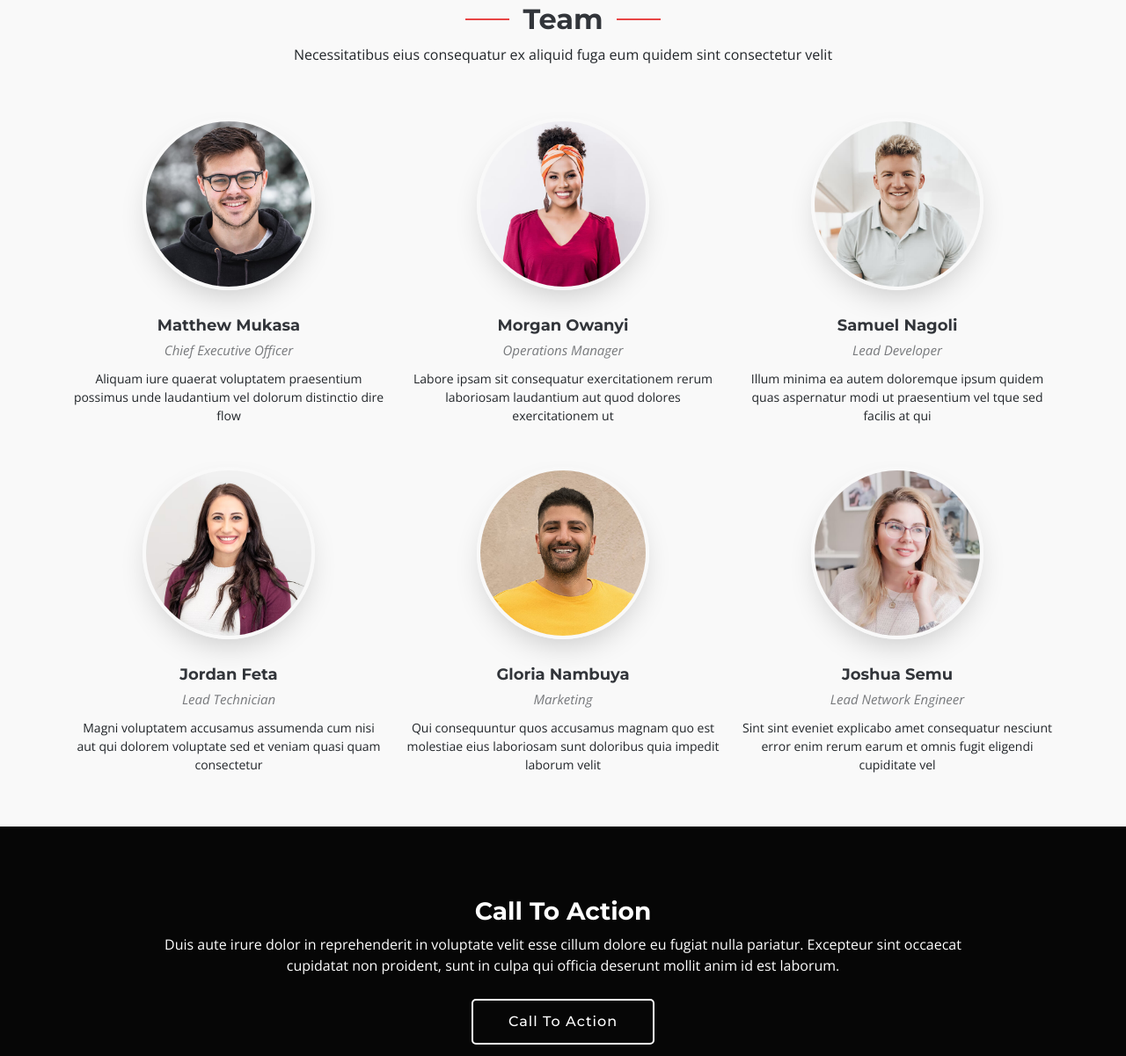
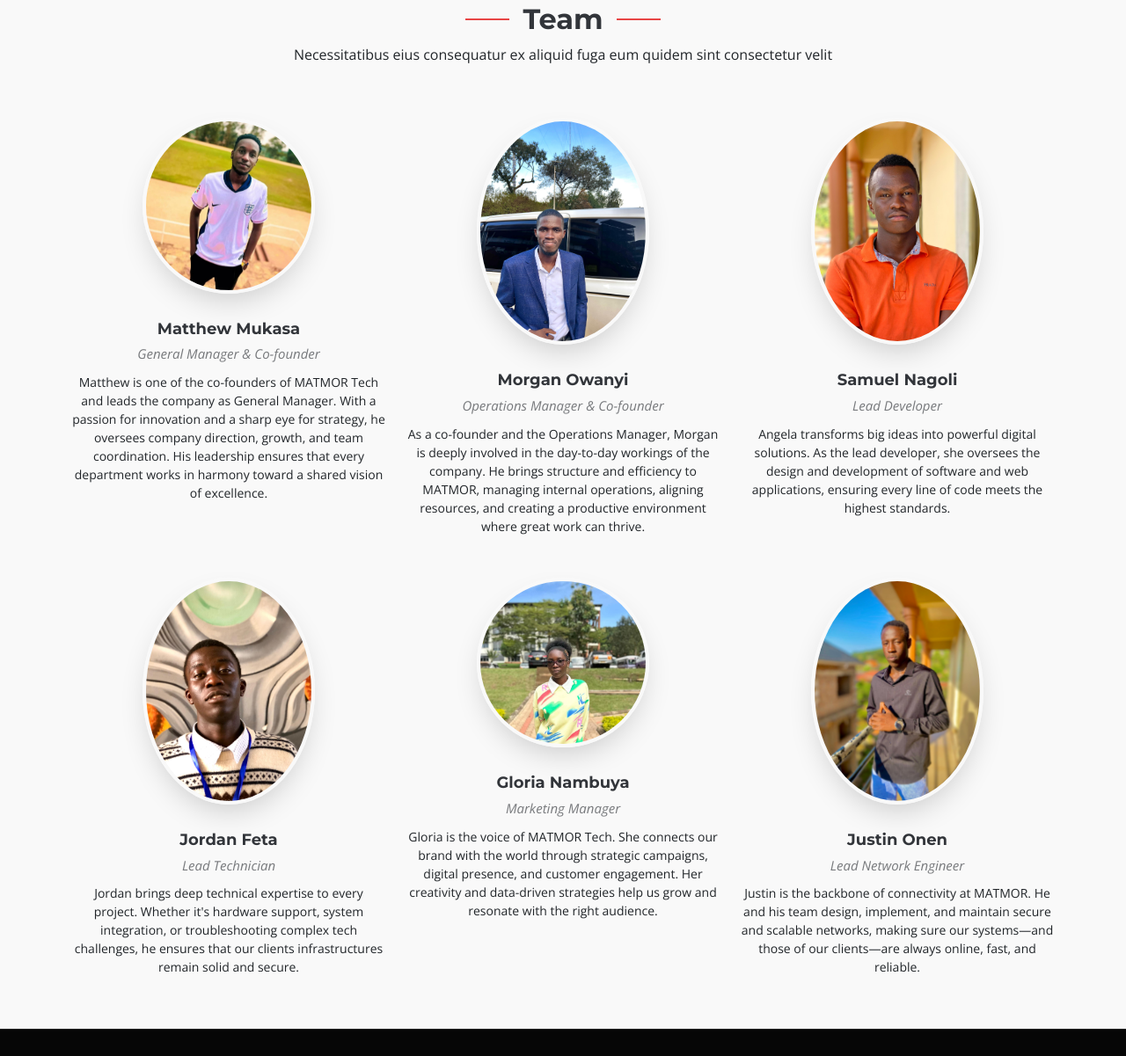
Before and after one commit to morgan-owanyi/MATMOR-TECHNOLOGIES-WEBSITE, a plain HTML site: page index.html in a window 1280 px wide. Shown: the part 7298-8499 px from the top of the page at 88% size. Drawn offline with nearby package versions, Linux system fonts and the light colour scheme; animation ran at ten frames a second.

Commit message:
small changes

```diff
--- a/index.html
+++ b/index.html
@@ -396,7 +396,7 @@
               <div class="portfolio-info">
                 <h4>App 1</h4>
                 <p>Lorem ipsum, dolor sit</p>
-                <a href="assets/img/masonry-portfolio/masonry-portfolio-1.jpg" title="App 1" data-gallery="portfolio-gallery-app" class="glightbox preview-link"><i class="bi bi-zoom-in"></i></a>
+                <a href="assets/img/masonry-portfolio/60seconds 1.jpg" title="App 1" data-gallery="portfolio-gallery-app" class="glightbox preview-link"><i class="bi bi-zoom-in"></i></a>
                 <a href="portfolio-details.html" title="More Details" class="details-link"><i class="bi bi-link-45deg"></i></a>
               </div>
             </div><!-- End Portfolio Item -->
@@ -646,7 +646,7 @@
 
           <div class="col-lg-4 col-md-6 member" data-aos="fade-up" data-aos-delay="100">
             <div class="member-img">
-              <img src="assets/img/team/team-1.jpg" class="img-fluid" alt="">
+              <img src="assets/img/team/mukasa matthew.jpg" class="img-fluid" alt="">
               <div class="social">
                 <a href="#"><i class="bi bi-twitter-x"></i></a>
                 <a href="#"><i class="bi bi-facebook"></i></a>
@@ -656,14 +656,14 @@
             </div>
             <div class="member-info text-center">
               <h4>Matthew Mukasa</h4>
-              <span>Chief Executive Officer</span>
-              <p>Aliquam iure quaerat voluptatem praesentium possimus unde laudantium vel dolorum distinctio dire flow</p>
+              <span>General Manager & Co-founder </span>
+              <p>Matthew is one of the co-founders of MATMOR Tech and leads the company as General Manager. With a passion for innovation and a sharp eye for strategy, he oversees company direction, growth, and team coordination. His leadership ensures that every department works in harmony toward a shared vision of excellence.</p>
             </div>
           </div><!-- End Team Member -->
 
           <div class="col-lg-4 col-md-6 member" data-aos="fade-up" data-aos-delay="200">
             <div class="member-img">
-              <img src="assets/img/team/team-2.jpg" class="img-fluid" alt="">
+              <img src="assets/img/team/Morgan.jpg" class="img-fluid" alt="">
               <div class="social">
                 <a href="#"><i class="bi bi-twitter-x"></i></a>
                 <a href="#"><i class="bi bi-facebook"></i></a>
@@ -673,14 +673,14 @@
             </div>
             <div class="member-info text-center">
               <h4>Morgan Owanyi</h4>
-              <span>Operations Manager</span>
-              <p>Labore ipsam sit consequatur exercitationem rerum laboriosam laudantium aut quod dolores exercitationem ut</p>
+              <span>Operations Manager & Co-founder</span>
+              <p>As a co-founder and the Operations Manager, Morgan is deeply involved in the day-to-day workings of the company. He brings structure and efficiency to MATMOR, managing internal operations, aligning resources, and creating a productive environment where great work can thrive.</p>
             </div>
           </div><!-- End Team Member -->
 
           <div class="col-lg-4 col-md-6 member" data-aos="fade-up" data-aos-delay="300">
             <div class="member-img">
-              <img src="assets/img/team/team-3.jpg" class="img-fluid" alt="">
+              <img src="assets/img/team/sam nangoli.jpg" class="img-fluid" alt="">
               <div class="social">
                 <a href="#"><i class="bi bi-twitter-x"></i></a>
                 <a href="#"><i class="bi bi-facebook"></i></a>
@@ -691,13 +691,13 @@
             <div class="member-info text-center">
               <h4>Samuel Nagoli</h4>
               <span>Lead Developer</span>
-              <p>Illum minima ea autem doloremque ipsum quidem quas aspernatur modi ut praesentium vel tque sed facilis at qui</p>
+              <p>Angela transforms big ideas into powerful digital solutions. As the lead developer, she oversees the design and development of software and web applications, ensuring every line of code meets the highest standards.</p>
             </div>
           </div><!-- End Team Member -->
 
           <div class="col-lg-4 col-md-6 member" data-aos="fade-up" data-aos-delay="400">
             <div class="member-img">
-              <img src="assets/img/team/team-4.jpg" class="img-fluid" alt="">
+              <img src="assets/img/team/jordan.jpg" class="img-fluid" alt="">
               <div class="social">
                 <a href="#"><i class="bi bi-twitter-x"></i></a>
                 <a href="#"><i class="bi bi-facebook"></i></a>
@@ -708,13 +708,13 @@
             <div class="member-info text-center">
               <h4>Jordan Feta</h4>
               <span>Lead Technician</span>
-              <p>Magni voluptatem accusamus assumenda cum nisi aut qui dolorem voluptate sed et veniam quasi quam consectetur</p>
+              <p>Jordan brings deep technical expertise to every project. Whether it's hardware support, system integration, or troubleshooting complex tech challenges, he ensures that our clients infrastructures remain solid and secure.</p>
             </div>
           </div><!-- End Team Member -->
 
           <div class="col-lg-4 col-md-6 member" data-aos="fade-up" data-aos-delay="500">
             <div class="member-img">
-              <img src="assets/img/team/team-5.jpg" class="img-fluid" alt="">
+              <img src="assets/img/team/Gloria.jpg" class="img-fluid" alt="">
               <div class="social">
                 <a href="#"><i class="bi bi-twitter-x"></i></a>
                 <a href="#"><i class="bi bi-facebook"></i></a>
@@ -724,14 +724,14 @@
             </div>
             <div class="member-info text-center">
               <h4>Gloria Nambuya</h4>
-              <span>Marketing</span>
-              <p>Qui consequuntur quos accusamus magnam quo est molestiae eius laboriosam sunt doloribus quia impedit laborum velit</p>
+              <span>Marketing Manager</span>
+              <p>Gloria is the voice of MATMOR Tech. She connects our brand with the world through strategic campaigns, digital presence, and customer engagement. Her creativity and data-driven strategies help us grow and resonate with the right audience.</p>
             </div>
           </div><!-- End Team Member -->
 
           <div class="col-lg-4 col-md-6 member" data-aos="fade-up" data-aos-delay="600">
             <div class="member-img">
-              <img src="assets/img/team/team-6.jpg" class="img-fluid" alt="">
+              <img src="assets/img/team/Justine onen.jpg" class="img-fluid" alt="">
               <div class="social">
                 <a href="#"><i class="bi bi-twitter-x"></i></a>
                 <a href="#"><i class="bi bi-facebook"></i></a>
@@ -740,9 +740,9 @@
               </div>
             </div>
             <div class="member-info text-center">
-              <h4>Joshua Semu</h4>
+              <h4>Justin Onen</h4>
               <span>Lead Network Engineer</span>
-              <p>Sint sint eveniet explicabo amet consequatur nesciunt error enim rerum earum et omnis fugit eligendi cupiditate vel</p>
+              <p>Justin is the backbone of connectivity at MATMOR. He and his team design, implement, and maintain secure and scalable networks, making sure our systems—and those of our clients—are always online, fast, and reliable.</p>
             </div>
           </div><!-- End Team Member -->
 
@@ -1116,9 +1116,9 @@
       <div class="row gy-4">
         <div class="col-lg-5 col-md-12 footer-about">
           <a href="index.html" class="logo d-flex align-items-center">
-            <span class="sitename">Append</span>
+            <span class="sitename">MATMORTECH</span>
           </a>
-          <p>Cras fermentum odio eu feugiat lide par naso tierra. Justo eget nada terra videa magna derita valies darta donna mare fermentum iaculis eu non diam phasellus.</p>
+          <p>.</p>
           <div class="social-links d-flex mt-4">
             <a href="https://x.com/MATMORTECH"><i class="bi bi-twitter-x"></i></a>
             <a href="https://wa.me/message/5R6CZQPQ4DI7P1"><i class="bi bi-whatsapp"></i></a>
```
Also changed, not shown: services-details.html (+1 -1 lines), assets/img/masonry-portfolio/60seconds 1.jpg (added), assets/img/portfolio/60 seconds app 2.jpg (added), assets/img/portfolio/60seconds app 1.jpg (added), assets/img/team/Gloria.jpg (added), assets/img/team/Justine onen.jpg (added), assets/img/team/Morgan.jpg (added), assets/img/team/Semu Joshua.jpg (added), assets/img/team/jordan.jpg (added), assets/img/team/mukasa matthew.jpg (added), assets/img/team/sam nangoli.jpg (added).
